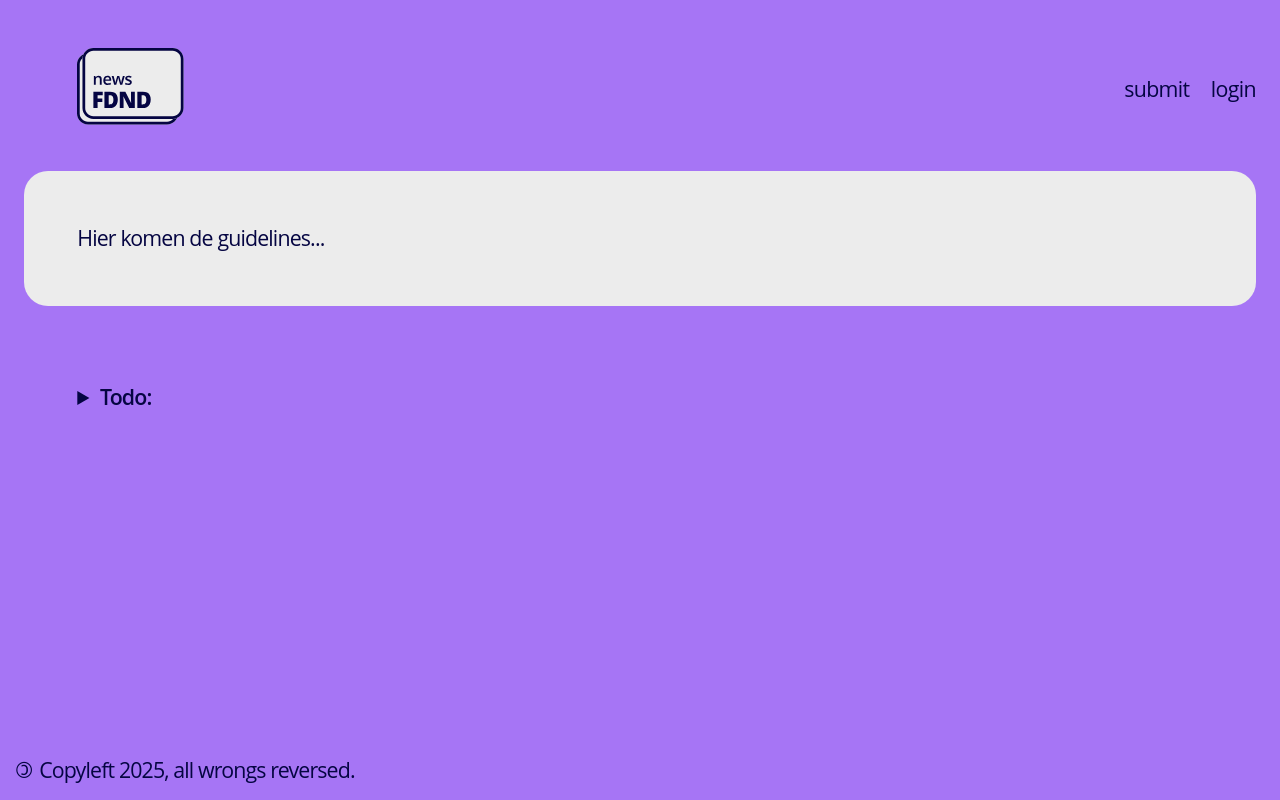
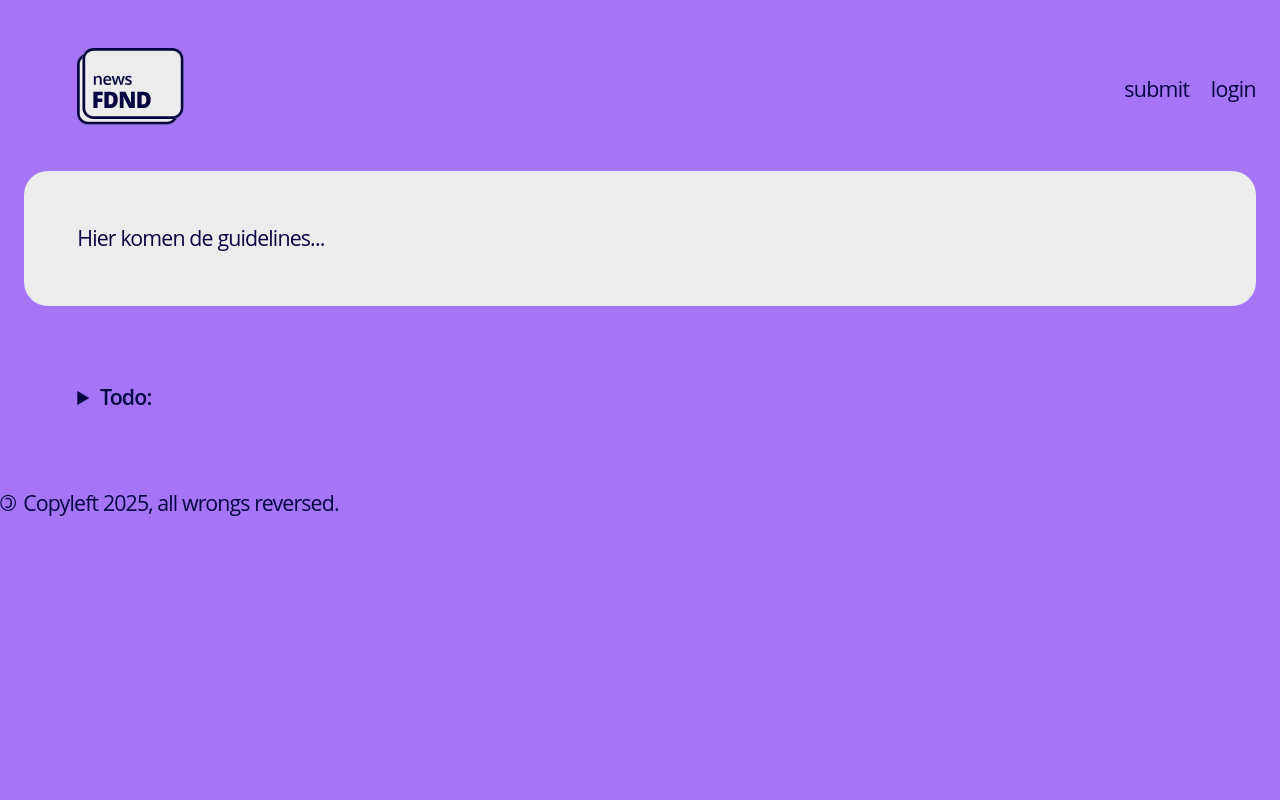
Before and after one commit to fdnd/news.fdnd.nl, a SvelteKit app: page /guidelines in a window 1280 px wide. Built offline with nearby package versions, Linux system fonts and the light colour scheme; no server answers.

Commit message:
Footer niet fixed

```diff
--- a/src/routes/+layout.svelte
+++ b/src/routes/+layout.svelte
@@ -125,7 +125,7 @@
 	}
 
 	footer p {
-		position: fixed;
+		/* position: fixed; */
 		bottom: 1rem;
 		left: 1rem;
 		margin: 0;
```
